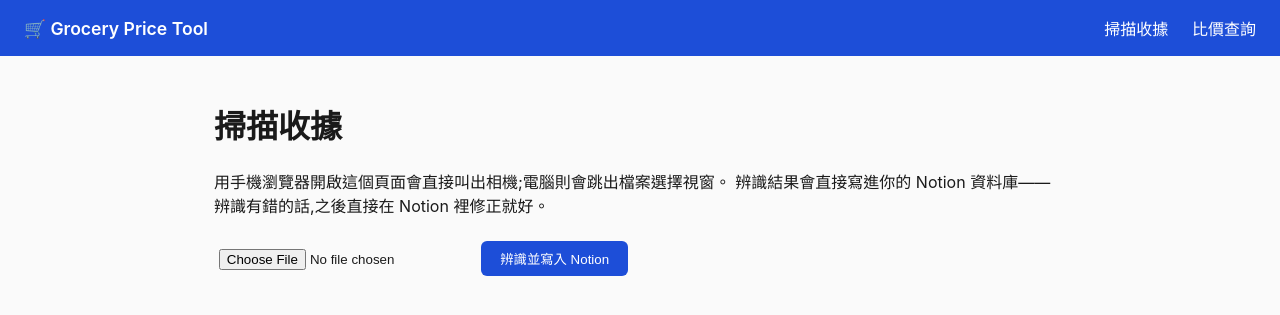
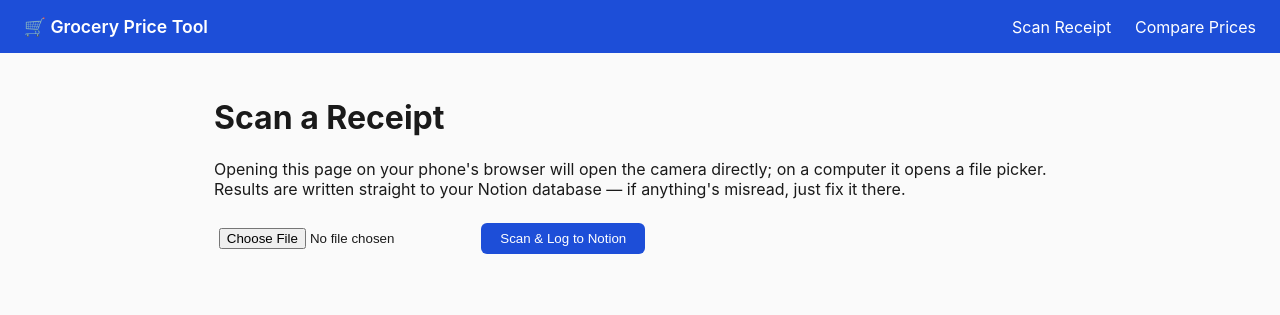
Before and after one commit to Hsinyueh-Hsu-1172607/notion-grocery-price-tool, a Flask app: page /upload in a window 1280 px wide. Shown: the top 315 px of the page. Run offline with Flask 3, Linux system fonts and the light colour scheme.

Commit message:
Translate UI to English

```diff
--- a/groceryapp/routes.py
+++ b/groceryapp/routes.py
@@ -31,7 +31,7 @@ def upload():
     if not photo or photo.filename == "" or not _allowed(photo.filename):
         return render_template(
             "upload.html",
-            error="請選擇一張 jpg/png/webp 格式的收據照片。",
+            error="Please choose a jpg/png/webp receipt photo.",
         )
 
     ext = photo.filename.rsplit(".", 1)[-1].lower()
@@ -47,7 +47,7 @@ def upload():
     if parsed is None or not parsed.get("items"):
         return render_template(
             "upload.html",
-            error="辨識不出這張收據的內容,請重新拍一張更清楚、光線更好的照片。",
+            error="Couldn't read anything from this receipt. Try a clearer, better-lit photo.",
         )
 
     count = notion_sync.add_purchase_items(
--- a/groceryapp/templates/base.html
+++ b/groceryapp/templates/base.html
@@ -1,5 +1,5 @@
 <!doctype html>
-<html lang="zh-Hant">
+<html lang="en">
 <head>
   <meta charset="utf-8">
   <meta name="viewport" content="width=device-width, initial-scale=1">
@@ -10,8 +10,8 @@
   <header class="topbar">
     <a class="brand" href="{{ url_for('index') }}">🛒 Grocery Price Tool</a>
     <nav>
-      <a href="{{ url_for('upload') }}">掃描收據</a>
-      <a href="{{ url_for('compare') }}">比價查詢</a>
+      <a href="{{ url_for('upload') }}">Scan Receipt</a>
+      <a href="{{ url_for('compare') }}">Compare Prices</a>
     </nav>
   </header>
   <main class="container">
--- a/groceryapp/templates/upload.html
+++ b/groceryapp/templates/upload.html
@@ -1,18 +1,18 @@
 {% extends "base.html" %}
-{% block title %}掃描收據 - Grocery Price Tool{% endblock %}
+{% block title %}Scan Receipt - Grocery Price Tool{% endblock %}
 {% block content %}
-  <h1>掃描收據</h1>
-  <p>用手機瀏覽器開啟這個頁面會直接叫出相機;電腦則會跳出檔案選擇視窗。
-     辨識結果會直接寫進你的 Notion 資料庫——辨識有錯的話,之後直接在
-     Notion 裡修正就好。</p>
+  <h1>Scan a Receipt</h1>
+  <p>Opening this page on your phone's browser will open the camera directly;
+     on a computer it opens a file picker. Results are written straight to
+     your Notion database — if anything's misread, just fix it there.</p>
 
   {% if error %}<p class="error">{{ error }}</p>{% endif %}
 
   <form method="post" enctype="multipart/form-data" id="upload-form">
     <input type="file" name="photo" accept="image/*" capture="environment" required>
-    <button type="submit">辨識並寫入 Notion</button>
+    <button type="submit">Scan &amp; Log to Notion</button>
   </form>
-  <p id="processing" hidden>辨識中,請稍候…</p>
+  <p id="processing" hidden>Reading the receipt, please wait…</p>
 
   <script>
     document.getElementById("upload-form").addEventListener("submit", function () {
```
Also changed, not shown: groceryapp/templates/compare.html (+7 -7 lines), groceryapp/templates/index.html (+7 -6 lines), groceryapp/templates/upload_result.html (+7 -7 lines).
